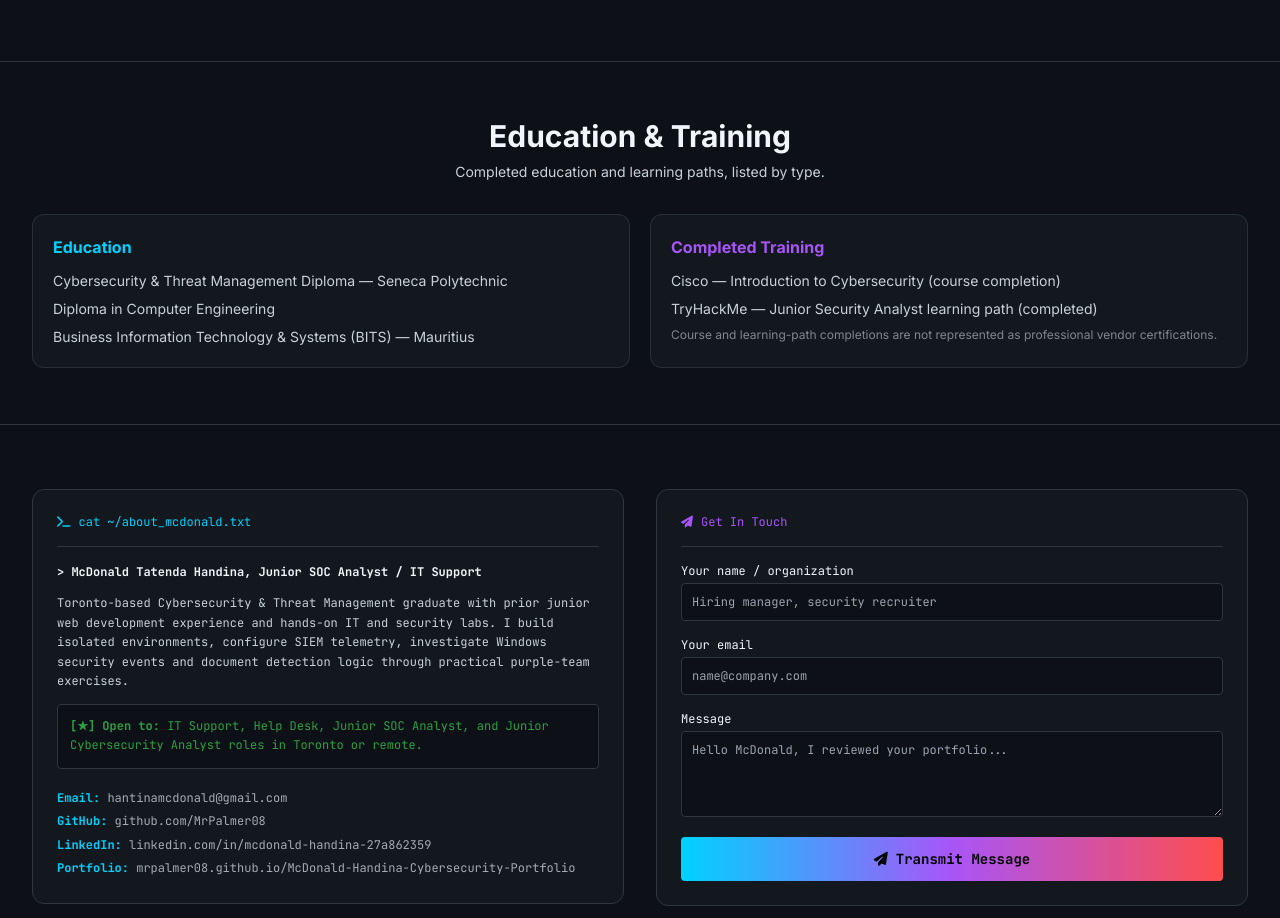
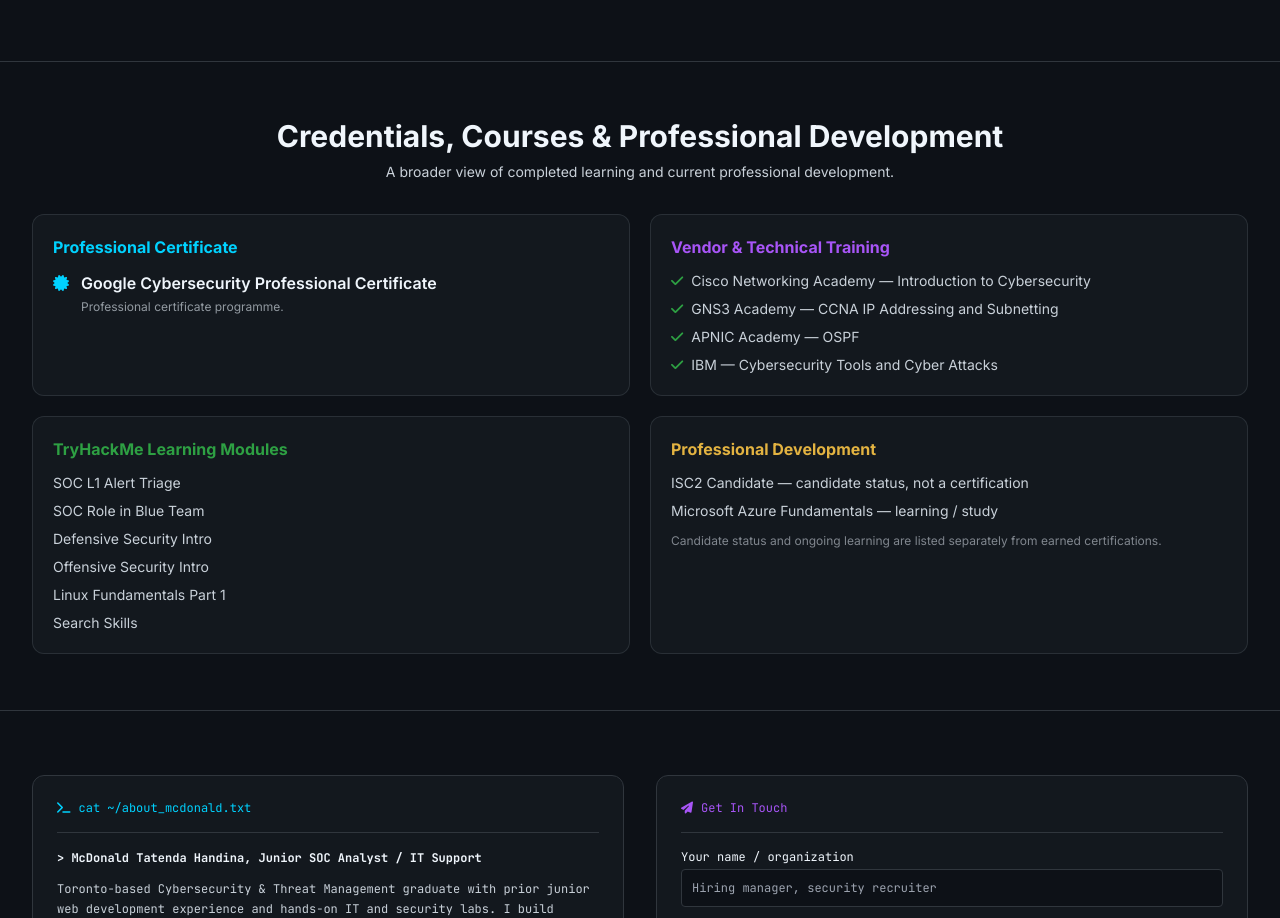
Before and after one commit to MrPalmer08/McDonald-Handina-Cybersecurity-Portfolio, a plain HTML site: page index.html in a window 1280 px wide. Shown: the part 5386-6304 px from the top of the page. Drawn offline with nearby package versions, Linux system fonts and the light colour scheme.

Commit message:
Expand credentials and professional development section

```diff
--- a/index.html
+++ b/index.html
@@ -732,7 +732,15 @@
         </div>
     </section>
 
-    <section id="credentials" class="py-14 border-b border-cyber-border"><div class="max-w-7xl mx-auto px-4 sm:px-6 lg:px-8"><div class="text-center mb-8"><h2 class="text-3xl font-bold text-cyber-heading">Education & Training</h2><p class="text-sm text-cyber-text mt-2">Completed education and learning paths, listed by type.</p></div><div class="grid grid-cols-1 md:grid-cols-2 gap-5"><div class="glass-panel p-5"><h3 class="font-bold text-cyber-blue">Education</h3><ul class="mt-3 space-y-2 text-sm"><li>Cybersecurity & Threat Management Diploma — Seneca Polytechnic</li><li>Diploma in Computer Engineering</li><li>Business Information Technology & Systems (BITS) — Mauritius</li></ul></div><div class="glass-panel p-5"><h3 class="font-bold text-cyber-purple">Completed Training</h3><ul class="mt-3 space-y-2 text-sm"><li>Cisco — Introduction to Cybersecurity (course completion)</li><li>TryHackMe — Junior Security Analyst learning path (completed)</li></ul><p class="text-xs text-cyber-text/60 mt-2">Course and learning-path completions are not represented as professional vendor certifications.</p></div></div></div></section><!-- 5. ABOUT ME & CONTACT FORM -->
+    <section id="credentials" class="py-14 border-b border-cyber-border"><div class="max-w-7xl mx-auto px-4 sm:px-6 lg:px-8">
+<div class="text-center mb-8"><h2 class="text-3xl font-bold text-cyber-heading">Credentials, Courses & Professional Development</h2><p class="text-sm text-cyber-text mt-2">A broader view of completed learning and current professional development.</p></div>
+<div class="grid grid-cols-1 lg:grid-cols-2 gap-5">
+<div class="glass-panel p-5"><h3 class="font-bold text-cyber-blue mb-3">Professional Certificate</h3><div class="flex items-start gap-3"><i class="fa-solid fa-certificate text-cyber-blue mt-1"></i><div><div class="font-semibold text-cyber-heading">Google Cybersecurity Professional Certificate</div><p class="text-xs text-cyber-text/70 mt-1">Professional certificate programme.</p></div></div></div>
+<div class="glass-panel p-5"><h3 class="font-bold text-cyber-purple mb-3">Vendor & Technical Training</h3><ul class="space-y-2 text-sm text-cyber-text"><li><i class="fa-solid fa-check text-cyber-green mr-2"></i>Cisco Networking Academy — Introduction to Cybersecurity</li><li><i class="fa-solid fa-check text-cyber-green mr-2"></i>GNS3 Academy — CCNA IP Addressing and Subnetting</li><li><i class="fa-solid fa-check text-cyber-green mr-2"></i>APNIC Academy — OSPF</li><li><i class="fa-solid fa-check text-cyber-green mr-2"></i>IBM — Cybersecurity Tools and Cyber Attacks</li></ul></div>
+<div class="glass-panel p-5"><h3 class="font-bold text-cyber-green mb-3">TryHackMe Learning Modules</h3><ul class="space-y-2 text-sm text-cyber-text"><li>SOC L1 Alert Triage</li><li>SOC Role in Blue Team</li><li>Defensive Security Intro</li><li>Offensive Security Intro</li><li>Linux Fundamentals Part 1</li><li>Search Skills</li></ul></div>
+<div class="glass-panel p-5"><h3 class="font-bold text-cyber-yellow mb-3">Professional Development</h3><ul class="space-y-2 text-sm text-cyber-text"><li>ISC2 Candidate — candidate status, not a certification</li><li>Microsoft Azure Fundamentals — learning / study</li></ul><p class="text-xs text-cyber-text/60 mt-3">Candidate status and ongoing learning are listed separately from earned certifications.</p></div>
+</div></div></section>
+<!-- 5. ABOUT ME & CONTACT FORM -->
     <section id="about-contact" class="py-16">
         <div class="max-w-7xl mx-auto px-4 sm:px-6 lg:px-8">
             <div class="grid grid-cols-1 lg:grid-cols-12 gap-8 items-start">
```
